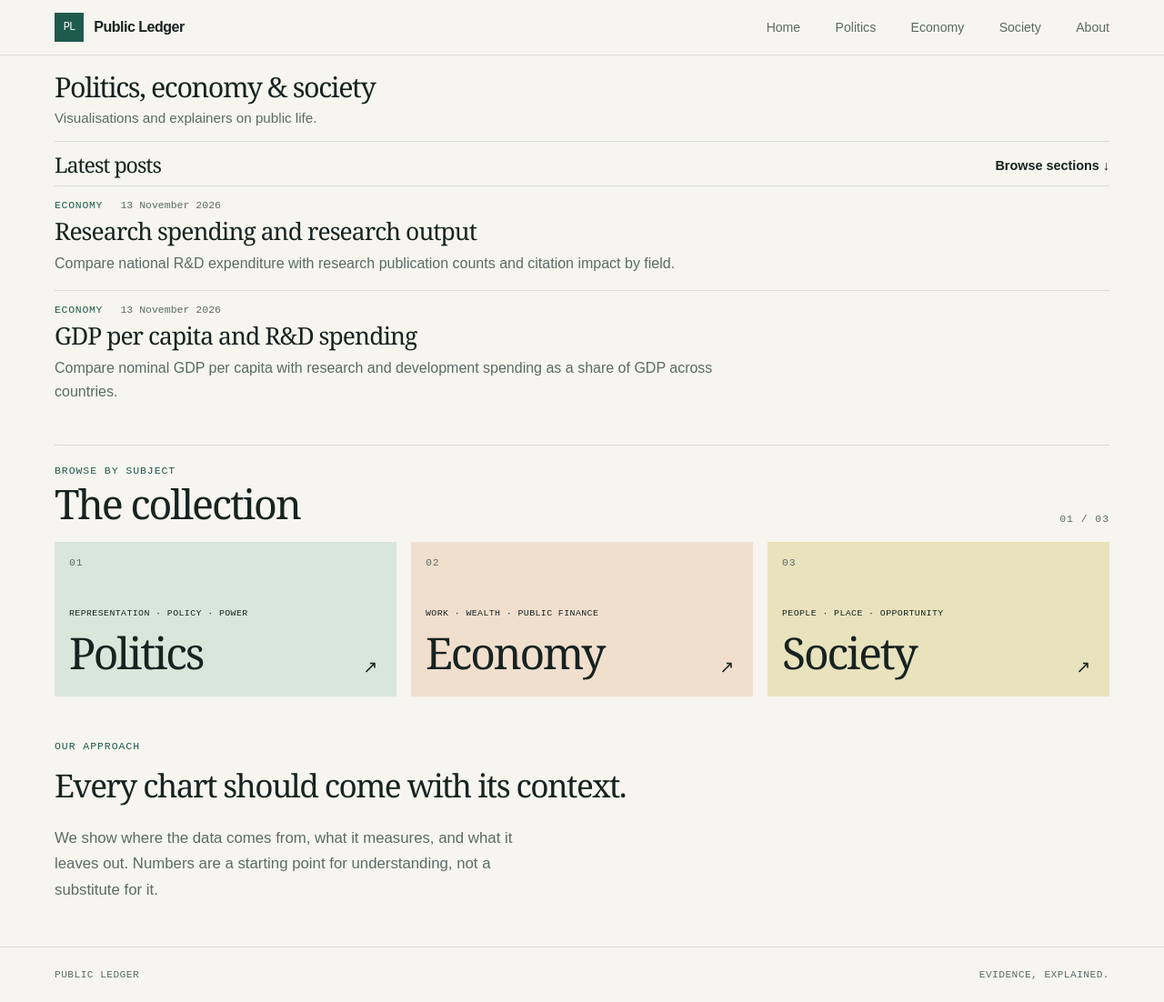
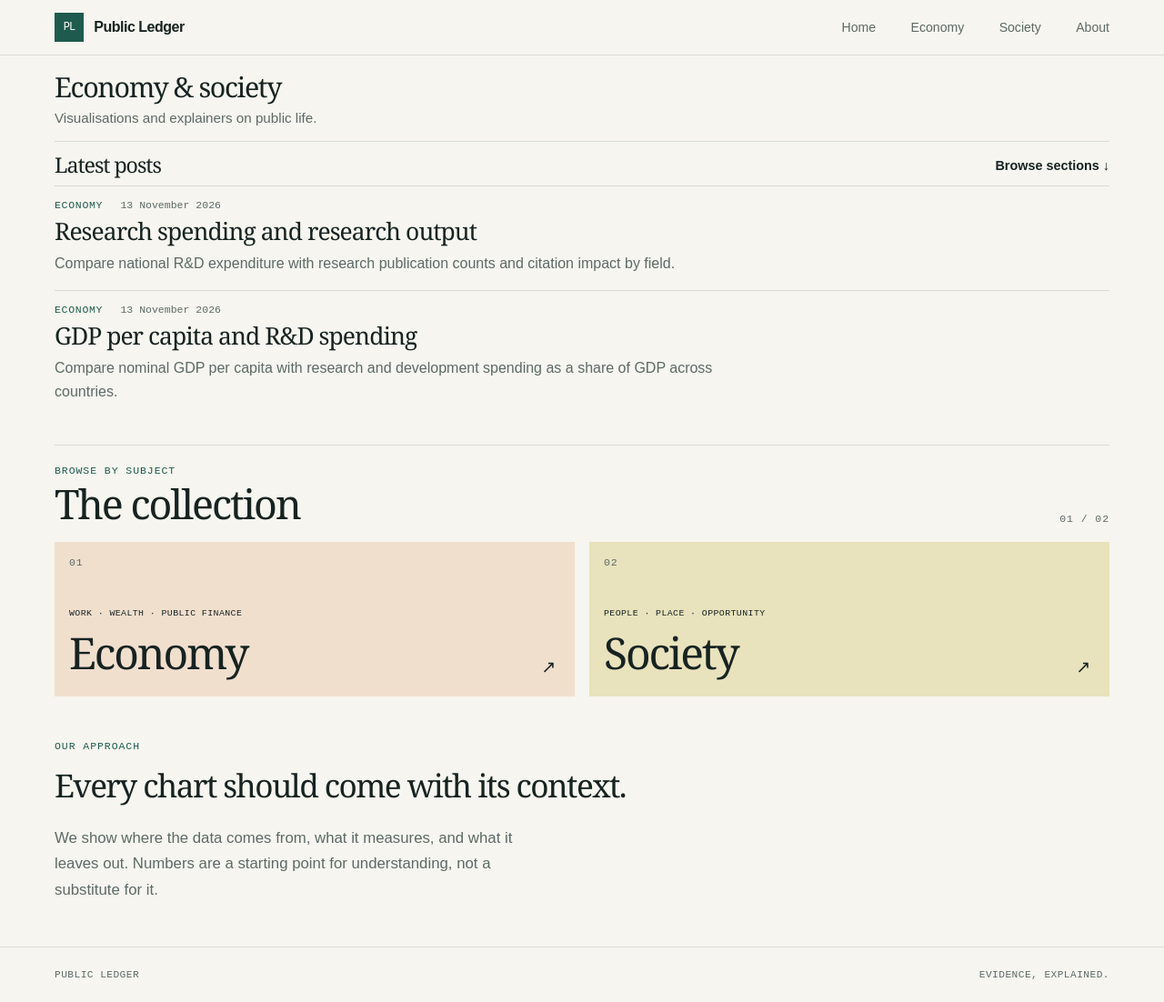
Before and after one commit to anandtrex/public-ledger, a Jekyll site: the page built from index.md, in a window 1280 px wide. Shown: the whole page at 91% size. Built offline with Jekyll 4.4.1, drawn with Linux system fonts in a browser that asks for light colours.

Commit message:
Remove politics section

```diff
--- a/_config.yml
+++ b/_config.yml
@@ -1,5 +1,5 @@
 title: Public Ledger
-description: Visualisations and explainers on politics, the economy, and society.
+description: Visualisations and explainers on the economy and society.
 url: "https://anandtrex.github.io"
 baseurl: "/public-ledger"
 
--- a/_layouts/default.html
+++ b/_layouts/default.html
@@ -16,7 +16,6 @@
         </a>
         <nav aria-label="Main navigation">
           <a href="{{ '/' | relative_url }}">Home</a>
-          <a href="{{ '/politics/' | relative_url }}">Politics</a>
           <a href="{{ '/economy/' | relative_url }}">Economy</a>
           <a href="{{ '/society/' | relative_url }}">Society</a>
           <a href="{{ '/about/' | relative_url }}">About</a>
--- a/assets/css/site.css
+++ b/assets/css/site.css
@@ -39,10 +39,9 @@ h1, h2, .topic-title { font-family: var(--serif); font-weight: 500; letter-spaci
 .section-heading .eyebrow { margin-bottom: .5rem; }
 .section-heading h2, .principles h2 { margin: 0; font-size: clamp(1.9rem, 4vw, 2.8rem); line-height: 1; }
 .section-index { color: var(--muted); }
-.topic-grid { display: grid; grid-template-columns: repeat(3, 1fr); gap: 1rem; }
+.topic-grid { display: grid; grid-template-columns: repeat(2, 1fr); gap: 1rem; }
 .topic-card { position: relative; min-height: 170px; padding: 1rem; display: flex; flex-direction: column; align-items: flex-start; text-decoration: none; transition: transform .2s ease; }
 .topic-card:hover { transform: translateY(-4px); }
-.topic-politics { background: #d9e6dc; }
 .topic-economy { background: #f1dfce; }
 .topic-society { background: #e8e2bd; }
 .topic-number { color: var(--muted); }
--- a/index.md
+++ b/index.md
@@ -5,7 +5,7 @@ description: Independent visualisations and explainers on public life.
 ---
 
 <header class="home-intro">
-  <h1>Politics, economy &amp; society</h1>
+  <h1>Economy &amp; society</h1>
   <p>Visualisations and explainers on public life.</p>
 </header>
 
@@ -42,23 +42,17 @@ description: Independent visualisations and explainers on public life.
       <p class="eyebrow">Browse by subject</p>
       <h2 id="collection-title">The collection</h2>
     </div>
-    <span class="section-index">01 / 03</span>
+    <span class="section-index">01 / 02</span>
   </div>
   <div class="topic-grid">
-    <a class="topic-card topic-politics" href="{{ '/politics/' | relative_url }}">
+    <a class="topic-card topic-economy" href="{{ '/economy/' | relative_url }}">
       <span class="topic-number">01</span>
-      <span class="topic-label">Representation · Policy · Power</span>
-      <span class="topic-title">Politics</span>
-      <span class="topic-arrow" aria-hidden="true">↗</span>
-    </a>
-    <a class="topic-card topic-economy" href="{{ '/economy/' | relative_url }}">
-      <span class="topic-number">02</span>
       <span class="topic-label">Work · Wealth · Public finance</span>
       <span class="topic-title">Economy</span>
       <span class="topic-arrow" aria-hidden="true">↗</span>
     </a>
     <a class="topic-card topic-society" href="{{ '/society/' | relative_url }}">
-      <span class="topic-number">03</span>
+      <span class="topic-number">02</span>
       <span class="topic-label">People · Place · Opportunity</span>
       <span class="topic-title">Society</span>
       <span class="topic-arrow" aria-hidden="true">↗</span>
```
Also changed, not shown: about.md (+1 -1 lines), politics/index.md (deleted, +0 -13 lines), society/index.md (+1 -1 lines), README.md.
